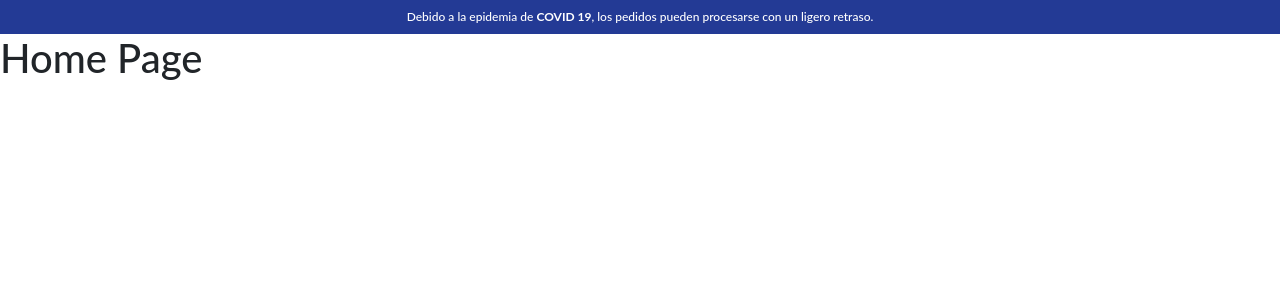
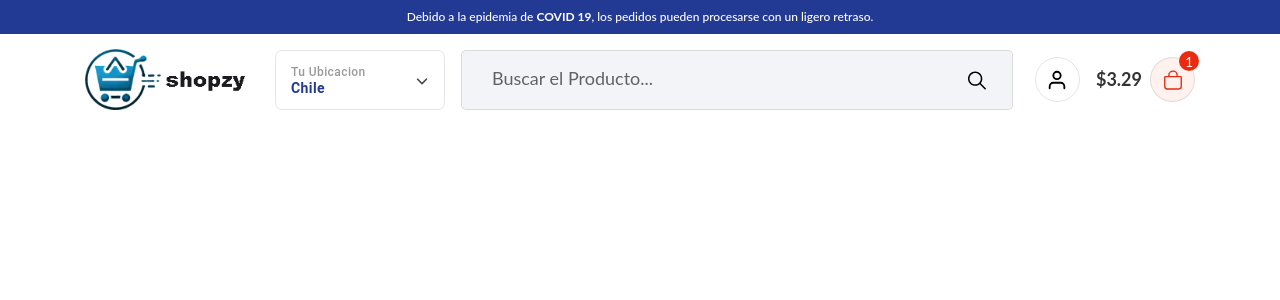
Before and after one commit to cristianvcx/shopzy, a React (Create React App) app: page / in a window 1280 px wide. Shown: the top 300 px of the page. Built offline with nearby package versions, Linux system fonts and the light colour scheme.

Commit message:
actualizado

```diff
--- a/src/App.css
+++ b/src/App.css
@@ -6,7 +6,7 @@
 
 body {
   font-family: "Lato", sans-serif;
-  font-size:14px;
+  font-size: 14px;
 }
 .bg-blue {
   background: #233a95;
@@ -14,8 +14,115 @@
 .headerWrapper .top-strip {
   padding: 8px 0px;
 }
-.headerWrapper .top-strip p{
-  color:#fff;
-  font-size:12px;
+.headerWrapper .top-strip p {
+  color: #fff;
+  font-size: 12px;
   font-weight: 500;
 }
+.headerWrapper .header {
+  width: 100%;
+  height: auto;
+  padding: 15px 0px;
+}
+.logoWrapper img {
+  width: 100%;
+}
+.headerWrapper .header .part2 .countryDrop {
+  width: 170px;
+  height: 60px;
+  min-width: 170px;
+  color: #000 !important;
+  border: 1px solid rgba(0, 0, 0, 0.1) !important;
+  border-radius: 7px !important;
+  padding: 10px 15px !important;
+}
+.headerWrapper .header .part2 .countryDrop {
+  text-align: left;
+  justify-content: flex-start !important;
+}
+.headerWrapper .header .part2 .countryDrop .label {
+  font-size: 12px !important;
+  text-transform: capitalize !important;
+  color: rgba(0, 0, 0, 0.4) !important;
+  line-height: 16px;
+}
+.headerWrapper .header .part2 .countryDrop .name {
+  font-size: 14px !important;
+  text-transform: capitalize !important;
+  color: #233a95 !important;
+  font-weight: 700;
+  line-height: 16px;
+}
+.headerWrapper .header .part2 .countryDrop span.ml-auto svg {
+  opacity: 0.7;
+}
+header .headerSearch {
+  width: 60%;
+  height:60px;
+  background:#f3f4f7;
+  padding:5px;
+  position:relative;
+  border-radius:5px;
+  border:1px solid rgba(0,0,0,0.1);
+}
+header .headerSearch input{
+  background:transparent !important;
+  outline:none !important;
+  font-size:18px;
+  color:rgba(0,0,0,0.7);
+  width:100%;
+  height:45px;
+  border:0px !important;
+  padding:0px 25px !important;
+}
+header .headerSearch input::-webkit-input-placeholder{
+  color:rgba(0,0,0,0.6);
+}
+header .headerSearch button{
+  position:absolute;
+  top:10px;
+  right:15px;
+  z-index:100;
+  min-width:40px !important;
+  height:40px !important;
+  width:40px !important;
+  border-radius:50% !important;
+  color:#000;
+}
+header .headerSearch button svg{
+  font-size:25px;
+}
+header .part3 .circle{
+  align-items:center;
+  justify-content:center;
+  min-width:45px !important;
+  height:45px !important;
+  width:45px !important;
+  border-radius:50% !important;
+  border:1px solid rgba(0,0,0,0.1) !important;
+  color:#000;
+}
+header .part3 .circle svg{
+  font-size:22px;
+}
+.cartTab .price{
+  font-size:18px;
+  color:rgba(0,0,0,0.8);
+  font-weight:700;
+}
+.cartTab button{
+  background:#fff1ee !important;
+}
+.cartTab button svg{
+  color:#ea2b0f !important;
+}
+.cartTab .count{
+  position:absolute;
+  top:-6px;
+  right:-4px;
+  background:#ea2b0f;
+  border-radius:50%;
+  color:#fff;
+  width:20px;
+  height:20px;
+}
--- /dev/null
+++ b/src/Components/CountryDropdown/index.js
@@ -0,0 +1,17 @@
+import { Button } from "@mui/material";
+import {FaAngleDown} from "react-icons/fa6";
+
+const CountryDropdown=()=>{
+    return(
+        <>
+            <Button className="countryDrop">
+                <div className="info d-flex flex-column">
+                    <span className="label">Tu Ubicacion</span>
+                    <span className="name">Chile</span>
+                </div>
+                <span className="ml-auto"><FaAngleDown/></span>
+            </Button>
+        </>
+    )
+}
+export default CountryDropdown;
--- /dev/null
+++ b/src/Components/Header/SearchBox/index.js
@@ -0,0 +1,14 @@
+import { Button } from "@mui/material";
+import { IoIosSearch } from "react-icons/io";
+
+const SearchBox = () => {
+  return (
+    <div className="headerSearch ml-3 mr-3">
+      <input type="text" placeholder="Buscar el Producto..." />
+      <Button>
+        <IoIosSearch />
+      </Button>
+    </div>
+  );
+};
+export default SearchBox;
--- a/src/Components/Header/index.js
+++ b/src/Components/Header/index.js
@@ -1,14 +1,50 @@
-const Header = () =>{
-    return(
-        <>
-            <div className="headerWrapper">
-                <div className="top-strip bg-blue">
-                    <div className="container">
-                        <p className="mb-0 mt-0 text-center">Debido a la epidemia de <b>COVID 19</b>, los pedidos pueden procesarse con un ligero retraso.</p>
+import { Link } from "react-router-dom";
+import Logo from "../../assets/images/logo.png";
+import { Button } from "@mui/material";
+import CountryDropdown from "../CountryDropdown";
+import { FiUser } from "react-icons/fi";
+import {IoBagOutline} from "react-icons/io5";
+import SearchBox from "./SearchBox";
+
+const Header = () => {
+  return (
+    <>
+      <div className="headerWrapper">
+        <div className="top-strip bg-blue">
+          <div className="container">
+            <p className="mb-0 mt-0 text-center">
+              Debido a la epidemia de <b>COVID 19</b>, los pedidos pueden
+              procesarse con un ligero retraso.
+            </p>
+          </div>
+        </div>
+        <header className="header">
+          <div className="container">
+            <div className="row">
+              <div className="logoWrapper d-flex align-items-center col-sm-2">
+                <Link to={"/"}>
+                  <img src={Logo} alt="Logo" />
+                </Link>
+              </div>
+              <div className="col-sm-10 d-flex align-items-center part2">
+                <CountryDropdown />
+                <SearchBox/>
+                <div className="part3 d-flex align-items-center ml-auto">
+                    <Button className="circle mr-3"><FiUser/></Button>
+                    <div className="ml-auto cartTab d-flex align-items-center">
+                        <span className="price">$3.29</span>
+                        <div className="position-relative ml-2">
+                            <Button className="circle"><IoBagOutline /></Button>
+                            <span className="count d-flex align-items-center justify-content-center">1</span>
+                        </div>
                     </div>
                 </div>
+              </div>
             </div>
-        </>
-    )
-}
+          </div>
+        </header>
+      </div>
+    </>
+  );
+};
 export default Header;
--- a/src/Page/Home/index.js
+++ b/src/Page/Home/index.js
@@ -1,7 +1,6 @@
 const Home = () =>{
     return(
         <>
-            <h1>Home Page</h1>
         </>
     )
 }
```
Also changed, not shown: src/assets/images/logo.png (added).
